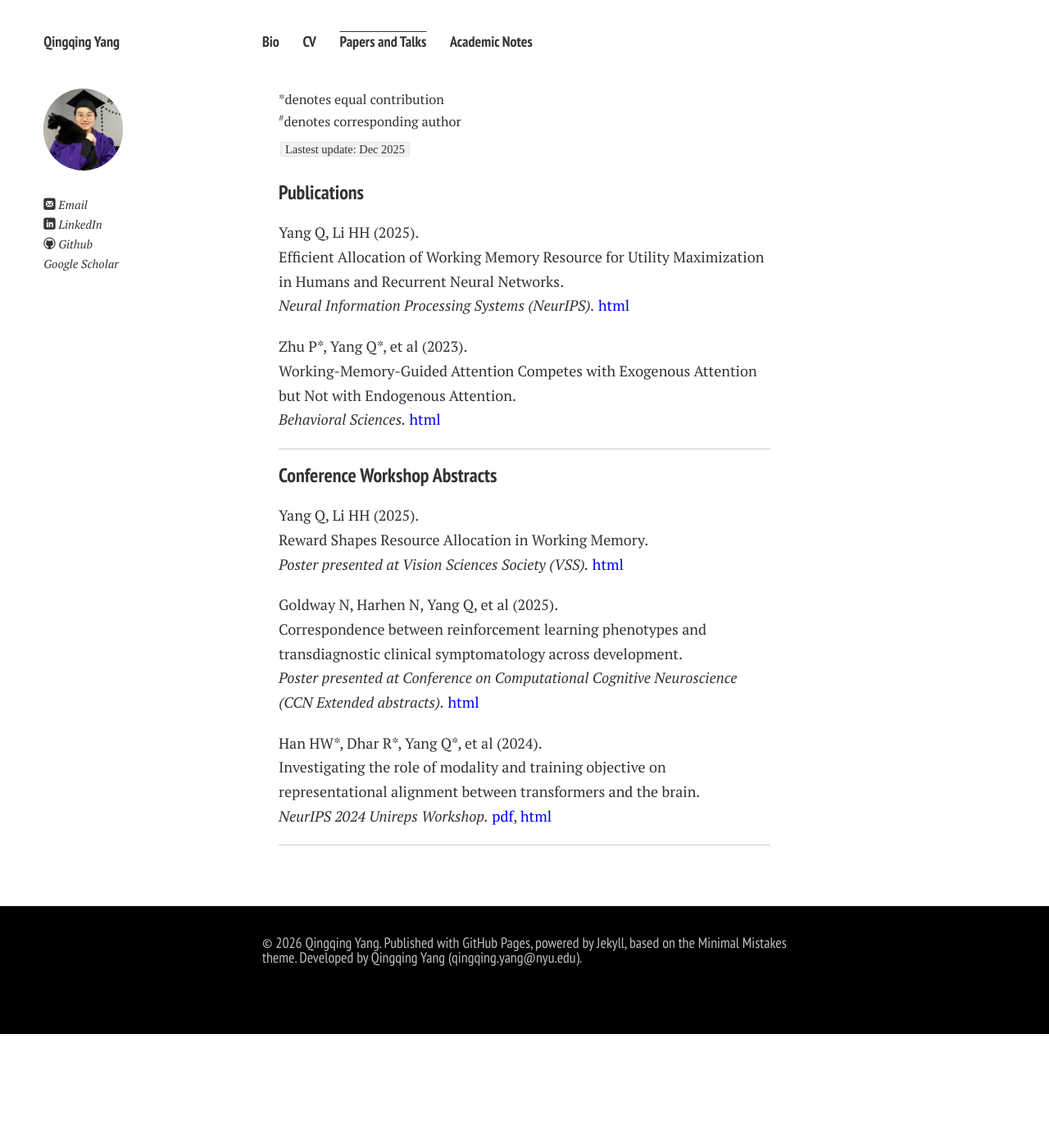
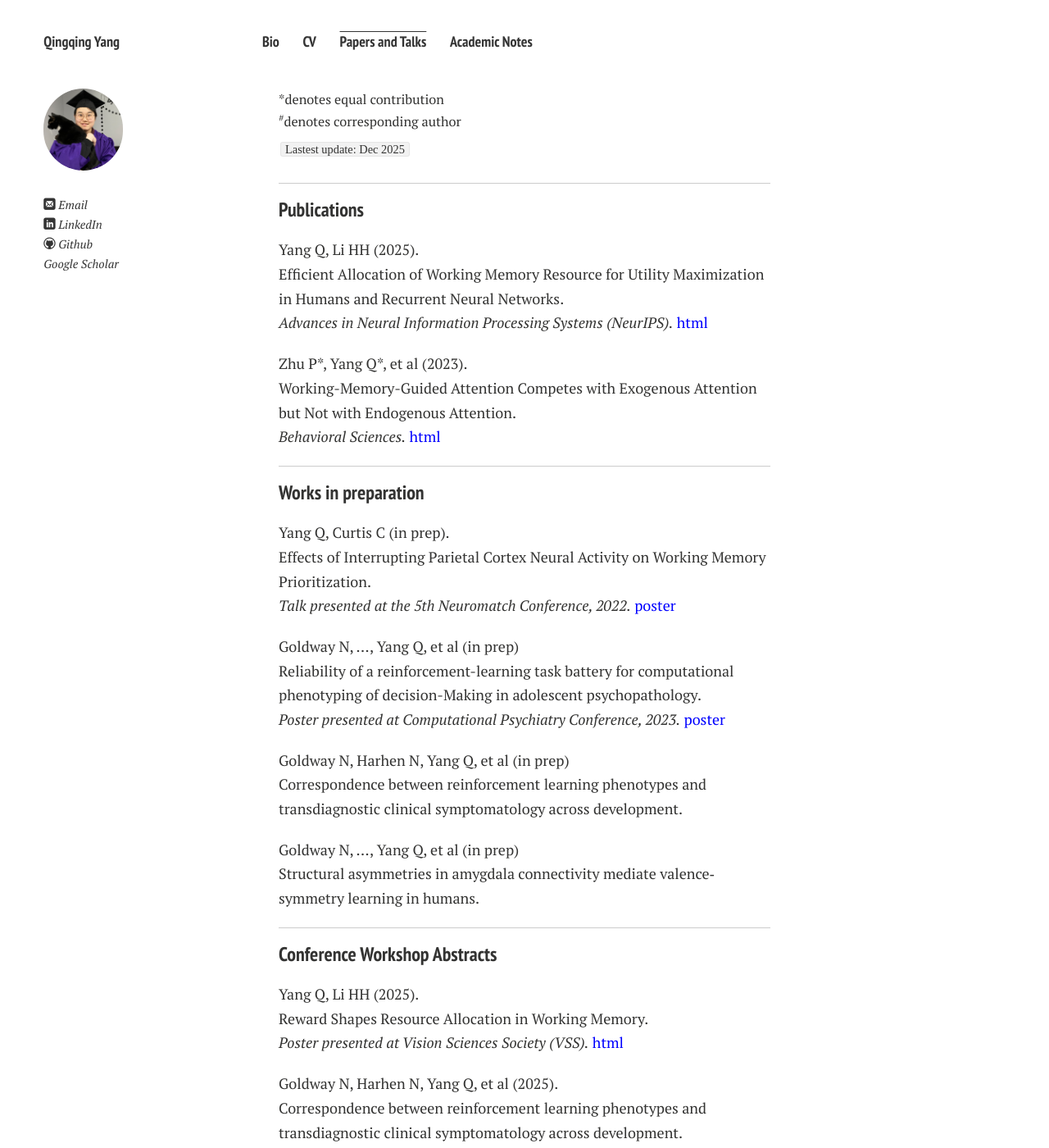
Before and after one commit to Qingqing-Yang-177/Qingqing-Yang-177.github.io, a Jekyll site: the page built from publications.md, in a window 1280 px wide and 1400 px high. Shown: the whole window at 82% size. Built offline with Jekyll 4.4.1, drawn with Linux system fonts in a browser that asks for light colours; nearby versions of some CDN libraries; comment, search, counter and statistics services are not loaded; a style sheet for code colours, icons or effects is not loaded.

Commit message:
Update publications.md

```diff
--- a/publications.md
+++ b/publications.md
@@ -10,18 +10,44 @@ title: Publications
 </div>
 `Lastest update: Dec 2025`
 
+---
 ### Publications
 
 <div style="margin: 0; margin-bottom: 20px;">
   Yang Q, Li HH (2025). <br>
   Efficient Allocation of Working Memory Resource for Utility Maximization in Humans and Recurrent Neural Networks. <br>
-  <em>Neural Information Processing Systems (NeurIPS).</em> <a href="https://proceedings.neurips.cc/paper_files/paper/2025/file/534de24424a5056682502acd1fccb005-Paper-Conference.pdf" style="color: blue;"> html</a>
+  <em>Advances in Neural Information Processing Systems (NeurIPS).</em> <a href="https://proceedings.neurips.cc/paper_files/paper/2025/file/534de24424a5056682502acd1fccb005-Paper-Conference.pdf" style="color: blue;"> html</a>
 </div>
 
 <div style="margin: 0; margin-bottom: 20px;">
   Zhu P*, Yang Q*, et al (2023). <br>
   Working-Memory-Guided Attention Competes with Exogenous Attention but Not with Endogenous Attention. <br>
   <em>Behavioral Sciences.</em> <a href="https://www.mdpi.com/2076-328X/13/5/426" style="color: blue;"> html</a>
+</div>
+
+---
+### Works in preparation
+
+<div style="margin: 0; margin-bottom: 20px;">
+ Yang Q, Curtis C (in prep). <br>
+ Effects of Interrupting Parietal Cortex Neural Activity on Working Memory Prioritization. <br>
+ <em>Talk presented at the 5th Neuromatch Conference, 2022.</em> <a href="/mypaper/yang_qingqing_rmePoster_expectedresults.pdf" style="color: blue;"> poster</a>
+ </div>
+
+ <div style="margin: 0; margin-bottom: 20px;">
+  Goldway N, ..., Yang Q, et al (in prep) <br>
+  Reliability of a reinforcement-learning task battery for computational phenotyping of decision-Making in adolescent psychopathology. <br>
+  <em>Poster presented at Computational Psychiatry Conference, 2023.</em> <a href="/mypaper/Frame4.pdf" style="color: blue;"> poster</a>
+ </div>
+
+ <div style="margin: 0; margin-bottom: 20px;">
+  Goldway N, Harhen N, Yang Q, et al (in prep) <br>
+  Correspondence between reinforcement learning phenotypes and transdiagnostic clinical symptomatology across development. <br>
+ </div>
+
+<div style="margin: 0; margin-bottom: 20px;">
+ Goldway N, ..., Yang Q, et al (in prep) <br>
+ Structural asymmetries in amygdala connectivity mediate valence‐symmetry learning in humans. <br>
 </div>
 
 ---
@@ -42,6 +68,6 @@ title: Publications
 <div style="margin: 0; margin-bottom: 20px;">
   Han HW*, Dhar R*, Yang Q*, et al (2024). <br>
   Investigating the role of modality and training objective on representational alignment between transformers and the brain. <br>
-  <em>NeurIPS 2024 Unireps Workshop.</em> <a href="https://openreview.net/pdf?id=t4CnKu6yXn" style="color: blue;"> pdf</a>, <a href="https://proceedings.mlr.press/v285/han24a.html" style="color: blue;">html</a>
+  <em>NeurIPS 2024 Unireps Workshop.</em> <a href="/mypaper/han24a.pdf" style="color: blue;"> pdf</a>
 </div>
 ---
```
